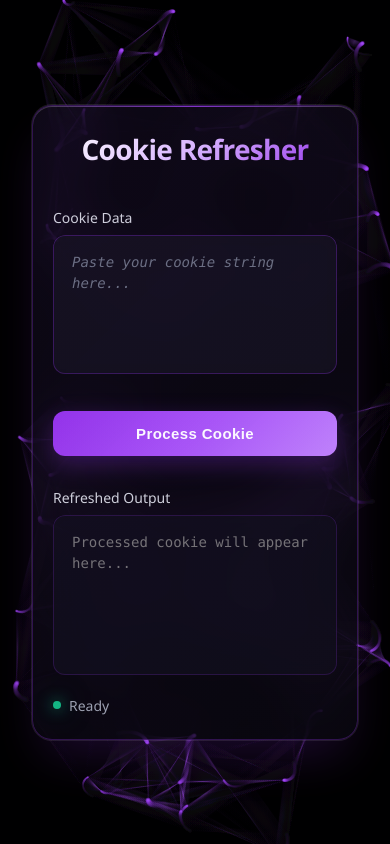
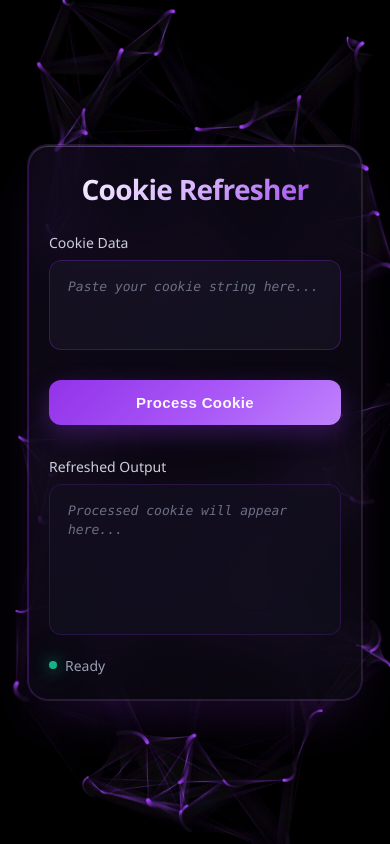
Before and after one commit to VioletSkie/Roblox-Cookie-Refresher, a plain HTML site: page index.html in a window 390 px wide. Drawn offline with Linux system fonts and the light colour scheme; animation ran at ten frames a second.

Commit message:
Update style.css

```diff
--- a/style.css
+++ b/style.css
@@ -8,8 +8,10 @@ body {
     font-family: 'Segoe UI', Tahoma, Geneva, Verdana, sans-serif;
     background: #0a0a0f;
     color: #e5e7eb;
-    overflow-x: hidden;
-    min-height: 100vh;
+    overflow: hidden;
+    height: 100vh;
+    width: 100vw;
+    position: fixed;
 }
 
 /* Network Background */
@@ -27,11 +29,12 @@ body {
 .container {
     position: relative;
     z-index: 2;
-    min-height: 100vh;
+    height: 100vh;
     display: flex;
     justify-content: center;
     align-items: center;
     padding: 20px;
+    overflow: hidden;
 }
 
 /* Main card */
@@ -43,6 +46,7 @@ body {
     padding: 48px;
     width: 100%;
     max-width: 600px;
+    max-height: 90vh;
     box-shadow:
         0 25px 50px -12px rgba(147, 51, 234, 0.2),
         0 0 0 1px rgba(255, 255, 255, 0.1),
@@ -50,6 +54,8 @@ body {
     transition: all 0.3s ease;
     position: relative;
     overflow: hidden;
+    display: flex;
+    flex-direction: column;
 }
 
 .main-card::before {
@@ -96,11 +102,20 @@ body {
     letter-spacing: -0.025em;
     position: relative;
     z-index: 1;
+    flex-shrink: 0;
 }
 
 /* Input section */
 .input-section {
     margin-bottom: 32px;
+    flex-shrink: 0;
+}
+
+.output-section {
+    flex: 1;
+    display: flex;
+    flex-direction: column;
+    min-height: 0;
 }
 
 .input-label {
@@ -116,6 +131,7 @@ body {
     position: relative;
     border-radius: 12px;
     overflow: hidden;
+    flex: 1;
 }
 
 .input-field, .output-field {
@@ -131,19 +147,25 @@ body {
     transition: all 0.2s ease;
     resize: none;
     line-height: 1.5;
-    min-height: 120px;
-    max-height: 400px;
     overflow-y: auto;
 }
 
 .input-field {
     background: rgba(20, 20, 30, 0.6);
+    height: 120px;
 }
 
 .output-field {
     background: rgba(15, 15, 25, 0.7);
     color: #a855f7;
     border-color: rgba(147, 51, 234, 0.2);
+    flex: 1;
+    min-height: 150px;
+}
+
+.output-field::placeholder {
+    font-style: italic;
+    color: #6b7280;
 }
 
 .input-field:focus {
@@ -213,6 +235,7 @@ body {
     display: block;
     letter-spacing: 0.025em;
     box-shadow: 0 8px 25px rgba(147, 51, 234, 0.3);
+    flex-shrink: 0;
 }
 
 .action-button::before {
@@ -247,11 +270,6 @@ body {
     transform: none;
 }
 
-/* Output section */
-.output-section {
-    margin-top: 32px;
-}
-
 /* Status indicator */
 .status-indicator {
     display: inline-flex;
@@ -260,6 +278,7 @@ body {
     font-size: 0.875rem;
     color: #9ca3af;
     margin-top: 16px;
+    flex-shrink: 0;
 }
 
 .status-dot {
@@ -335,27 +354,53 @@ body {
     .main-card {
         padding: 32px 24px;
         margin: 16px;
+        max-height: 95vh;
     }
 
     .title {
         font-size: 1.875rem;
+        margin-bottom: 30px;
     }
 
     .action-button {
         width: 100%;
     }
+
+    .input-field {
+        height: 100px;
+    }
+
+    .output-field {
+        min-height: 120px;
+    }
 }
 
 @media (max-width: 480px) {
     .container {
-        padding: 16px;
+        padding: 12px;
     }
 
     .main-card {
         padding: 24px 20px;
+        max-height: 98vh;
     }
 
     .title {
         font-size: 1.75rem;
+        margin-bottom: 25px;
+    }
+
+    .input-section {
+        margin-bottom: 25px;
+    }
+
+    .input-field {
+        height: 90px;
+        font-size: 13px;
+    }
+
+    .output-field {
+        min-height: 100px;
+        font-size: 13px;
     }
 }
```
